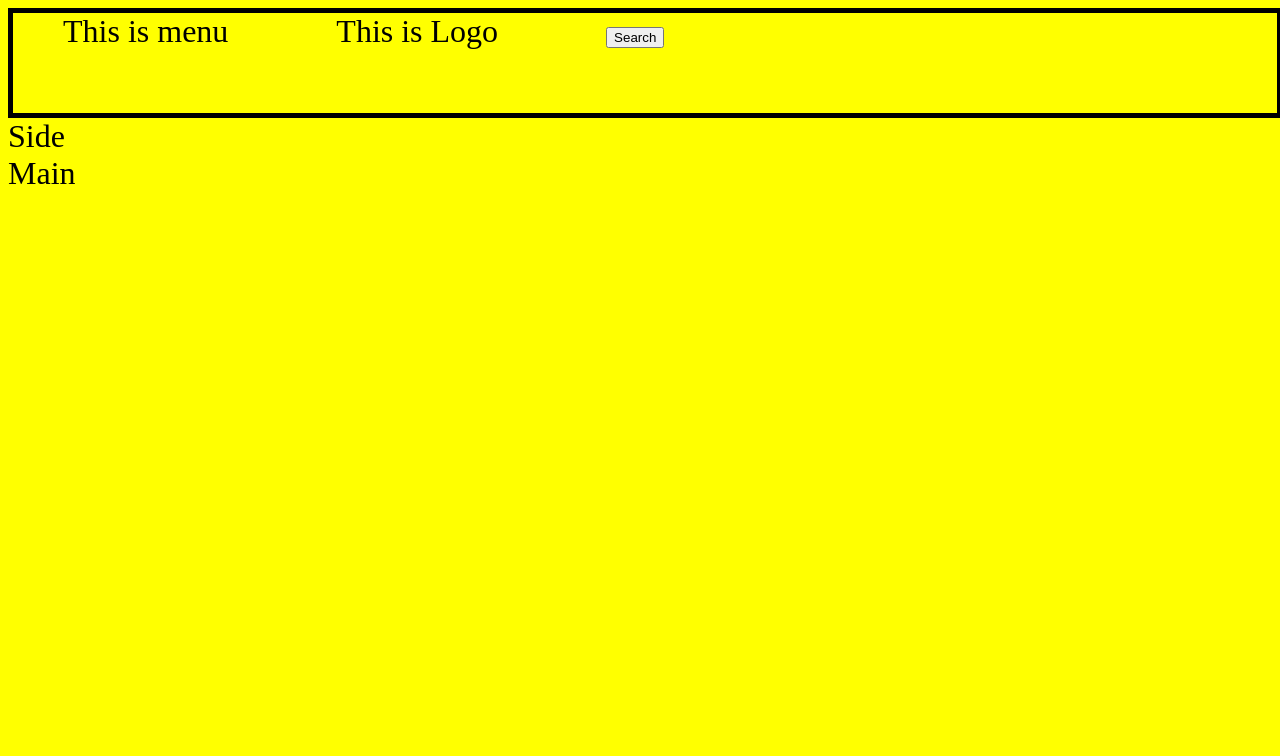
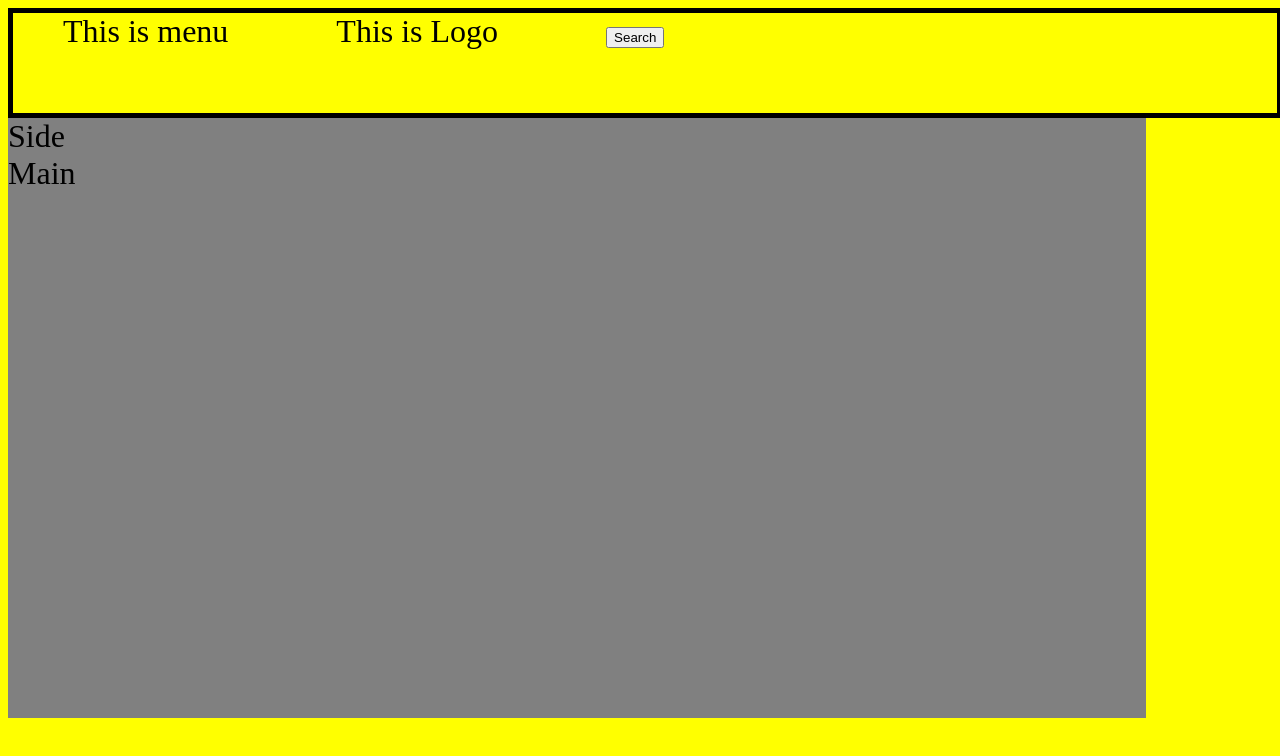
Before and after one commit to zakerzaki/learning-git, a plain HTML site: page index.html in a window 1280 px wide. Drawn offline with Linux system fonts and the light colour scheme.

Commit message:
Update style.css: Adding Style to Main Div

```diff
--- a/style.css
+++ b/style.css
@@ -12,3 +12,9 @@ body{
 	display: inline;
 	padding:50px;
 }
+
+#main{
+	height:600px;
+	width:90%;
+	background-color:gray;
+}
```
